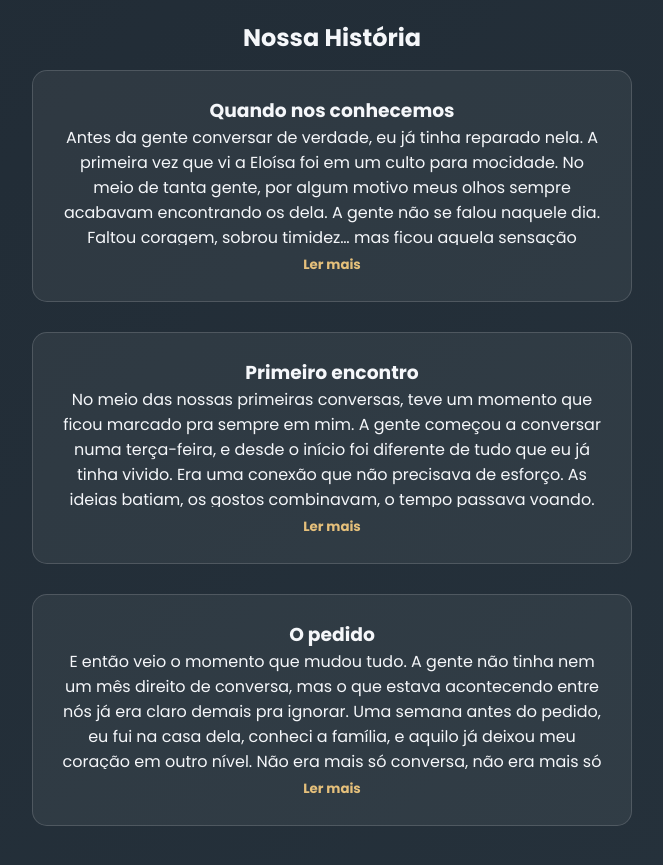
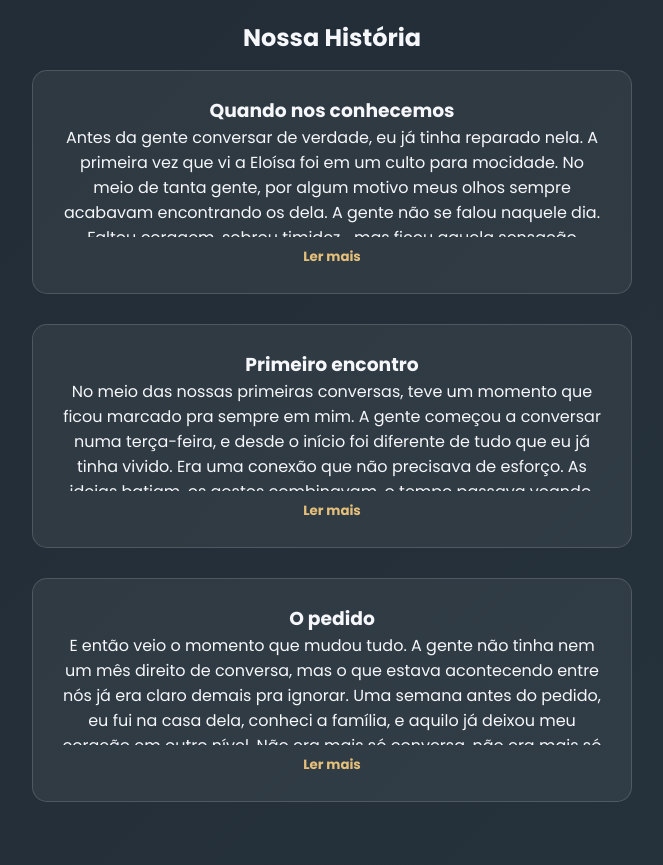
Before and after one commit to BrunoPiimentell/bruno-eloisa, a plain HTML site: page index.html in a window 1280 px wide. Shown: the part 900-1765 px from the top of the page, without its empty margins (308-971 px from the left). Drawn offline with Linux system fonts and the light colour scheme.

Commit message:
Update style.css

```diff
--- a/css/style.css
+++ b/css/style.css
@@ -322,15 +322,32 @@ section.active {
 
 /* História - Leia Mais */
 
+/* História - Leia Mais (Responsivo Real) */
+
 .story-text {
-  max-height: 120px;
+  max-height: 7em; /* altura inicial */
   overflow: hidden;
-  transition: max-height 0.5s ease;
+  transition: all 0.4s ease;
+  position: relative;
 }
 
 .story-text.expanded {
-  max-height: 2000px;
+  max-height: none; /* remove limite */
 }
+
+.story-text::after {
+  content: "";
+  position: absolute;
+  bottom: 0;
+  left: 0;
+  right: 0;
+  height: 40px;
+}
+
+.story-text.expanded::after {
+  display: none;
+}
+
 
 .readMoreBtn {
   background: none;
```
